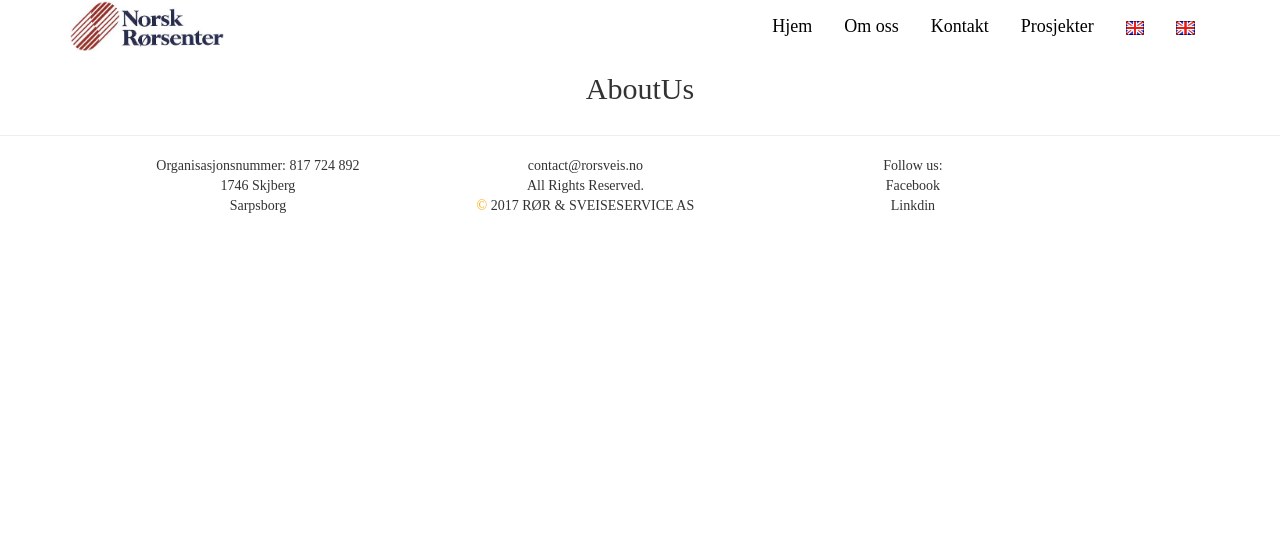
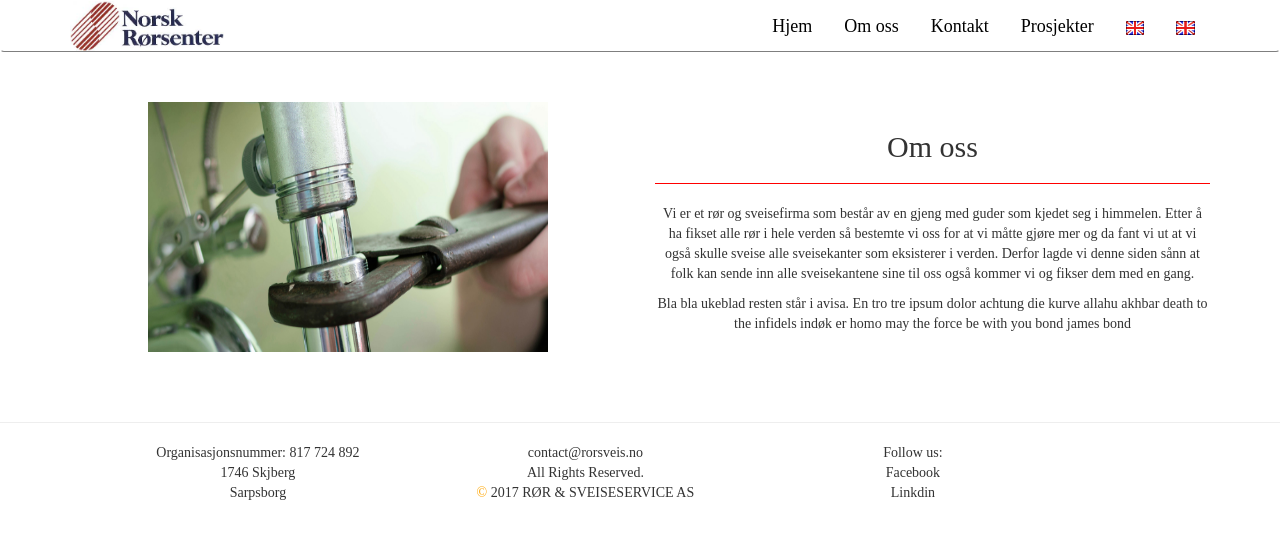
Before and after one commit to Nilsen89/rorsveis, a React (Create React App) app in the folder rorsvis/: page /About in a window 1280 px wide. Shown: the top 538 px of the page. Built offline with nearby package versions, Linux system fonts and the light colour scheme; a web font is replaced by a local one.

Commit message:
lage om oss og kontakt

```diff
--- /dev/null
+++ b/rorsvis/src/Components/ContactLayout.js
@@ -0,0 +1,45 @@
+/**
+ * Created by Rasmus on 31.03.2017.
+ */
+import React, {Component} from 'react';
+import {Grid, Row, Col} from 'react-bootstrap';
+
+class ContactLayout extends Component {
+
+    render() {
+        let file = require("../Data/Contact.json");
+        let imgStyle = {
+            width: "400px",
+            height: "250px"
+        };
+
+        let rowStyle = {
+            paddingTop: "50px",
+            paddingBottom: "50px",
+            display: "flex",
+            alignItems: "center"
+        };
+
+        let textStyle = {
+            borderColor: "red"
+        };
+
+        return (
+            <div>
+                <Grid>
+                    <Row style={rowStyle} >
+                        <Col xsHidden md={6}>
+                            <img src={require("./contact.jpg")} alt="contact" style={imgStyle}/>
+                        </Col>
+                        <Col xs={18} md={6}>
+                            <h2>{file[0].title}</h2>
+                            <hr style={textStyle}/>
+                            <h3>{file[0].content1}</h3>
+                            <h3>{file[0].content2}</h3>
+                        </Col>
+                    </Row>
+                </Grid>
+            </div>
+        );
+    }
+} export default ContactLayout;
--- a/rorsvis/src/Components/NavigationBar.css
+++ b/rorsvis/src/Components/NavigationBar.css
@@ -22,7 +22,9 @@ img {
     background-color: white;
     margin: 0;
     border-color: white;
+    border-bottom-color: #7f7f7f;
 }
+
 
 .nav {
 }
--- /dev/null
+++ b/rorsvis/src/Components/aboutUsText.js
@@ -0,0 +1,45 @@
+/**
+ * Created by Rasmus on 30.03.2017.
+ */
+import React, {Component} from 'react';
+import {Grid, Row, Col} from 'react-bootstrap';
+
+
+class AboutUsText extends Component {
+    render() {
+        let file = require("../Data/AboutUs.json");
+        let imgStyle = {
+            width: "400px",
+            height: "250px"
+        };
+
+        let rowStyle = {
+            paddingTop: "50px",
+            paddingBottom: "50px",
+            display: "flex",
+            alignItems: "center"
+        }
+
+        let textStyle = {
+            borderColor: "red"
+        };
+        return (
+        <div>
+            <Grid>
+                <Row style={rowStyle} fluid>
+                    <Col xsHidden md={6}>
+                        <img src={require("./roring.jpg")} alt="sendnudes" style={imgStyle}/>
+                    </Col>
+                    <Col xs={18} md={6}>
+                        <h2>{file[0].title}</h2>
+                        <hr style={textStyle}/>
+                        <p>{file[0].content1}</p>
+                        <p>{file[0].content2}</p>
+                    </Col>
+                </Row>
+            </Grid>
+
+        </div>
+        );
+    }
+} export default AboutUsText;
--- /dev/null
+++ b/rorsvis/src/Data/AboutUs.json
@@ -0,0 +1,7 @@
+[
+		{
+			"title": "Om oss",
+			"content1": "Vi er et rør og sveisefirma som består av en gjeng med guder som kjedet seg i himmelen. Etter å ha fikset alle rør i hele verden så bestemte vi oss for at vi måtte gjøre mer og da fant vi ut at vi også skulle sveise alle sveisekanter som eksisterer i verden. Derfor lagde vi denne siden sånn at folk kan sende inn alle sveisekantene sine til oss også kommer vi og fikser dem med en gang.",
+			"content2": "Bla bla ukeblad resten står i avisa. En tro tre ipsum dolor achtung die kurve allahu akhbar death to the infidels indøk er homo may the force be with you bond james bond"
+		}
+]
--- /dev/null
+++ b/rorsvis/src/Data/Contact.json
@@ -0,0 +1,7 @@
+[
+		{
+			"title": "Kontakt",
+			"content1": "Tlf: 22226666",
+			"content2": "Email: rorsvis@rorsvis.no"
+		}
+]
--- a/rorsvis/src/Views/About.js
+++ b/rorsvis/src/Views/About.js
@@ -1,10 +1,11 @@
 import React, { Component } from 'react';
+import AboutUsText from '../Components/aboutUsText';
 
 class AboutUs extends Component {
 	render() {
 		return (
 			<div className="aboutus">
-				<h2>AboutUs</h2>
+				<AboutUsText />
 			</div>
 		);
 	}
--- a/rorsvis/src/Views/Contact.js
+++ b/rorsvis/src/Views/Contact.js
@@ -1,10 +1,11 @@
 import React, { Component } from 'react';
+import ContactLayout from '../Components/ContactLayout'
 
 class Contact extends Component {
 	render() {
 		return (
 			<div className="contact">
-				<h2>Contact</h2>
+				<ContactLayout />
 			</div>
 		);
 	}
```
Also changed, not shown: rorsvis/src/Components/contact.jpg (added), rorsvis/src/Components/roring.jpg (added).
